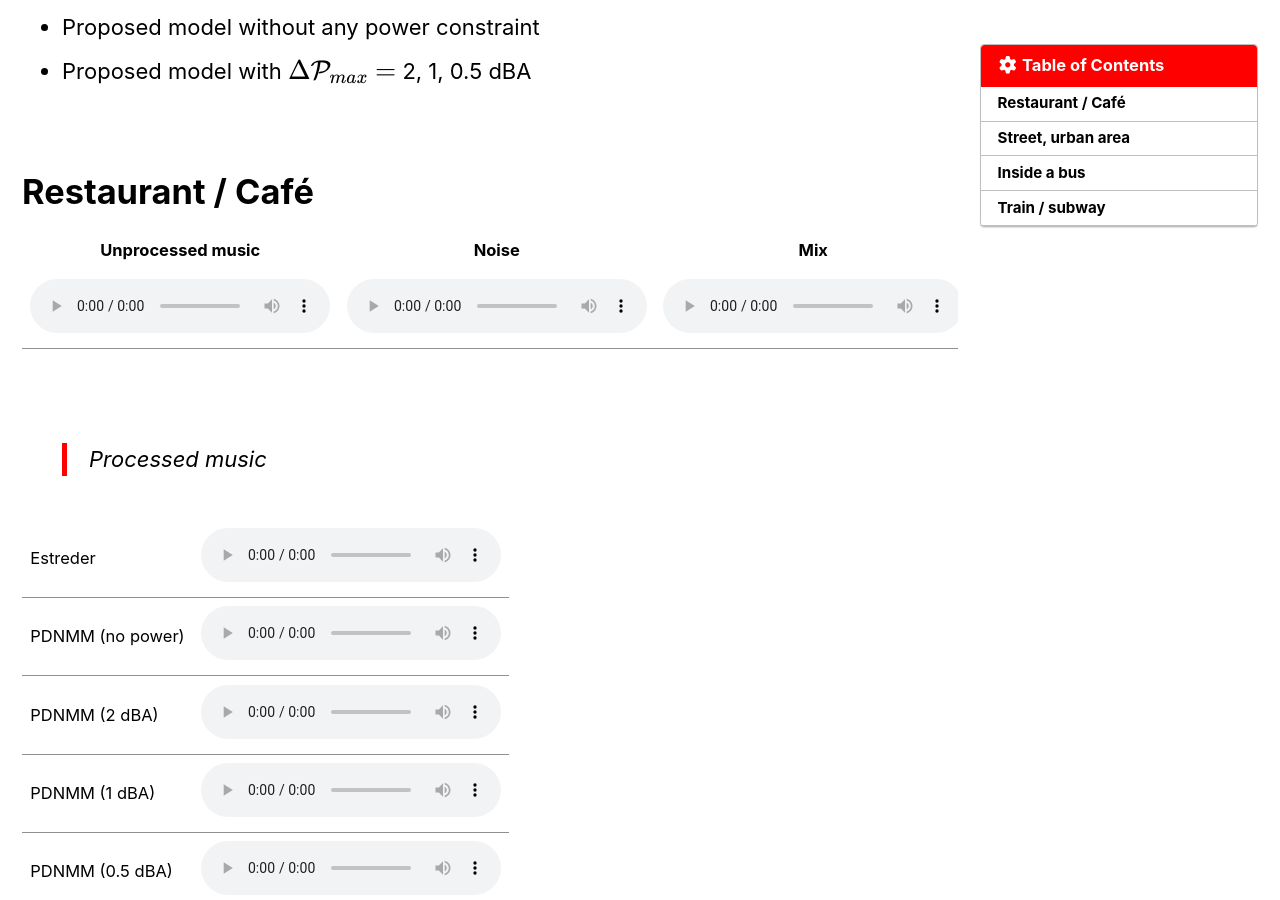
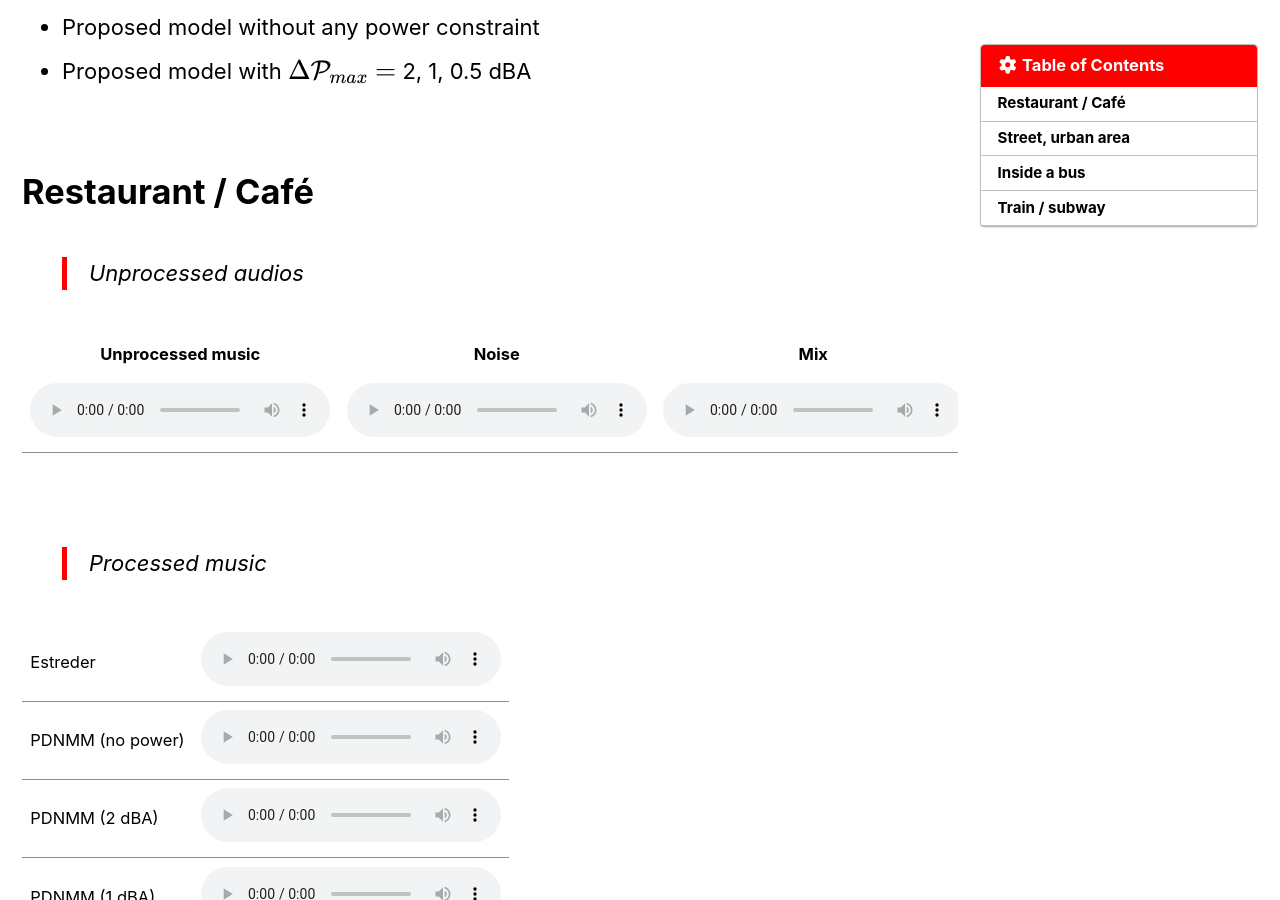
Before and after one commit to ClementineBerger/DPNMM, a Jekyll site: the page built from docs/_pages/audio.md, in a window 1280 px wide and 900 px high, scrolled down 505 px. Built offline with Jekyll 4.4.1, drawn with Linux system fonts in a browser that asks for light colours; cached includes are drawn as plain includes; formulas are drawn with MathJax 3.

Commit message:
Update audio.md

```diff
--- a/docs/_pages/audio.md
+++ b/docs/_pages/audio.md
@@ -22,6 +22,8 @@ This is the audio example page. You will find some audio examples of ambient noi
 <br/>
 
 # Restaurant / Café
+
+> Unprocessed audios
 
 <html>
 <!-- <head>
```
